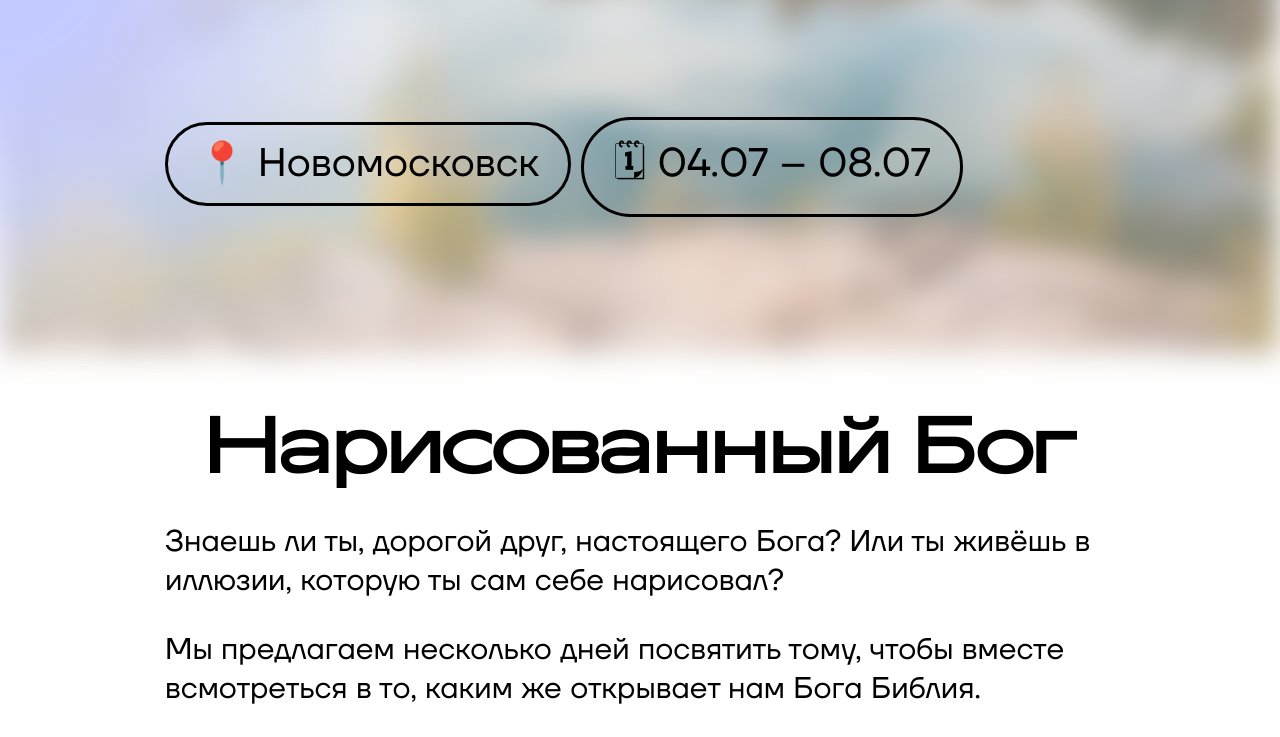
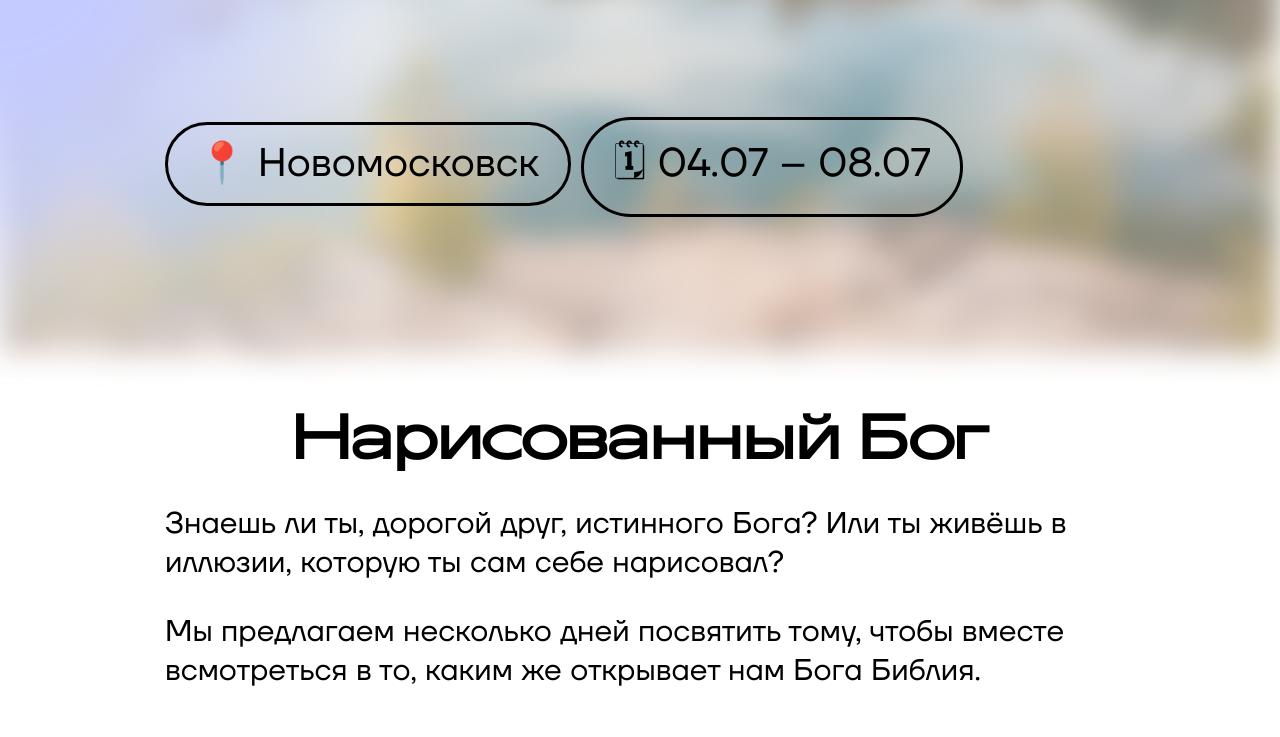
Before and after one commit to ivan-14-trifonov/lager, a React (Create React App) app: page / in a window 1280 px wide. Shown: the part 448-1185 px from the top of the page. Built offline with nearby package versions, Linux system fonts and the light colour scheme; the HTML template or start-up script is replaced by a standard one.

Commit message:
2024 1.3

```diff
--- a/src/blocks/description/index.css
+++ b/src/blocks/description/index.css
@@ -13,7 +13,7 @@
 
 .description__title {
   font-family: Transgender Grotesque;
-  font-size: 5rem;
+  font-size: 4rem;
   margin-top: 5rem;
 }
 
--- a/src/blocks/description/index.tsx
+++ b/src/blocks/description/index.tsx
@@ -11,7 +11,7 @@ export const Description = () => {
 				</div>
 				<div className="description__announce">
 					<div className="description__text">
-						<p>Знаешь ли ты, дорогой друг, настоящего Бога? Или ты живёшь в иллюзии, которую ты сам себе нарисовал?</p>
+						<p>Знаешь ли ты, дорогой друг, истинного Бога? Или ты живёшь в иллюзии, которую ты сам себе нарисовал?</p>
 					</div>
 					<div className="description__text">
 					    <p>Мы предлагаем несколько дней посвятить тому, чтобы вместе всмотреться в то, каким же открывает нам Бога Библия.</p>
```
